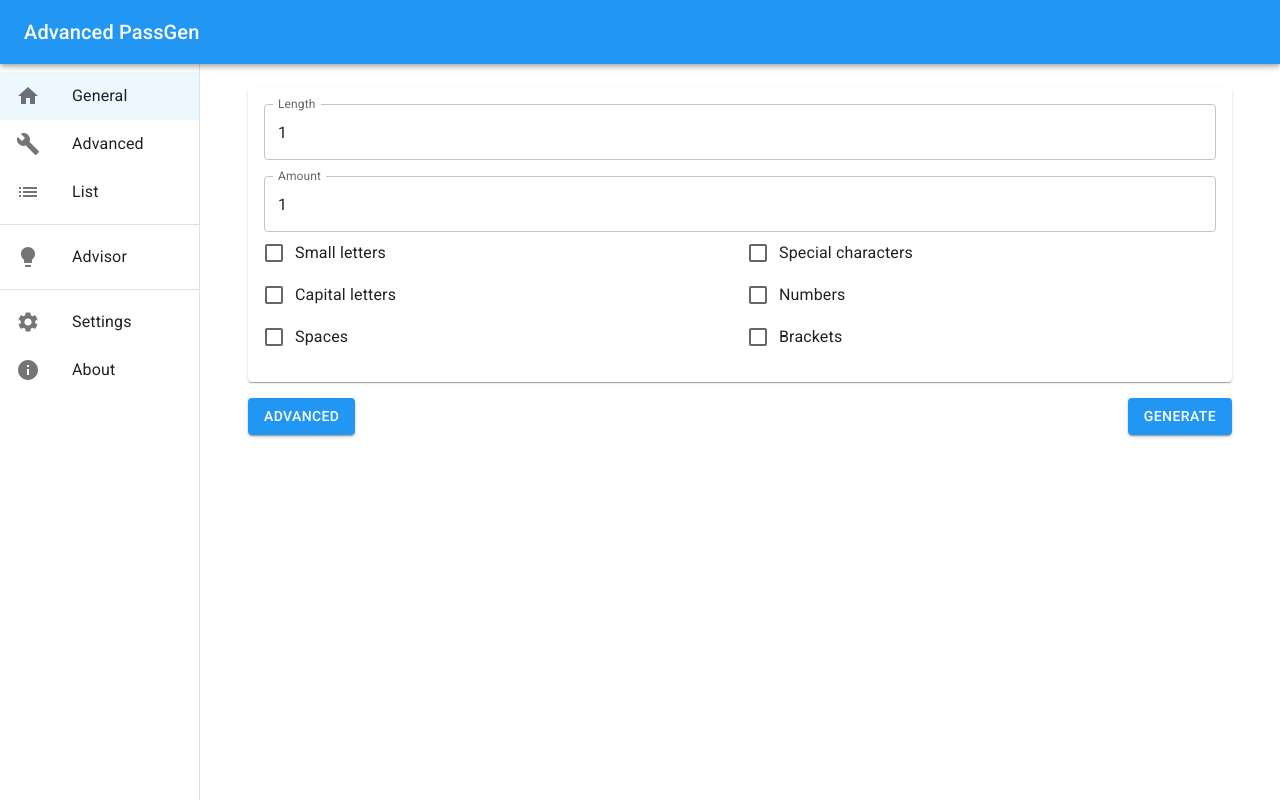
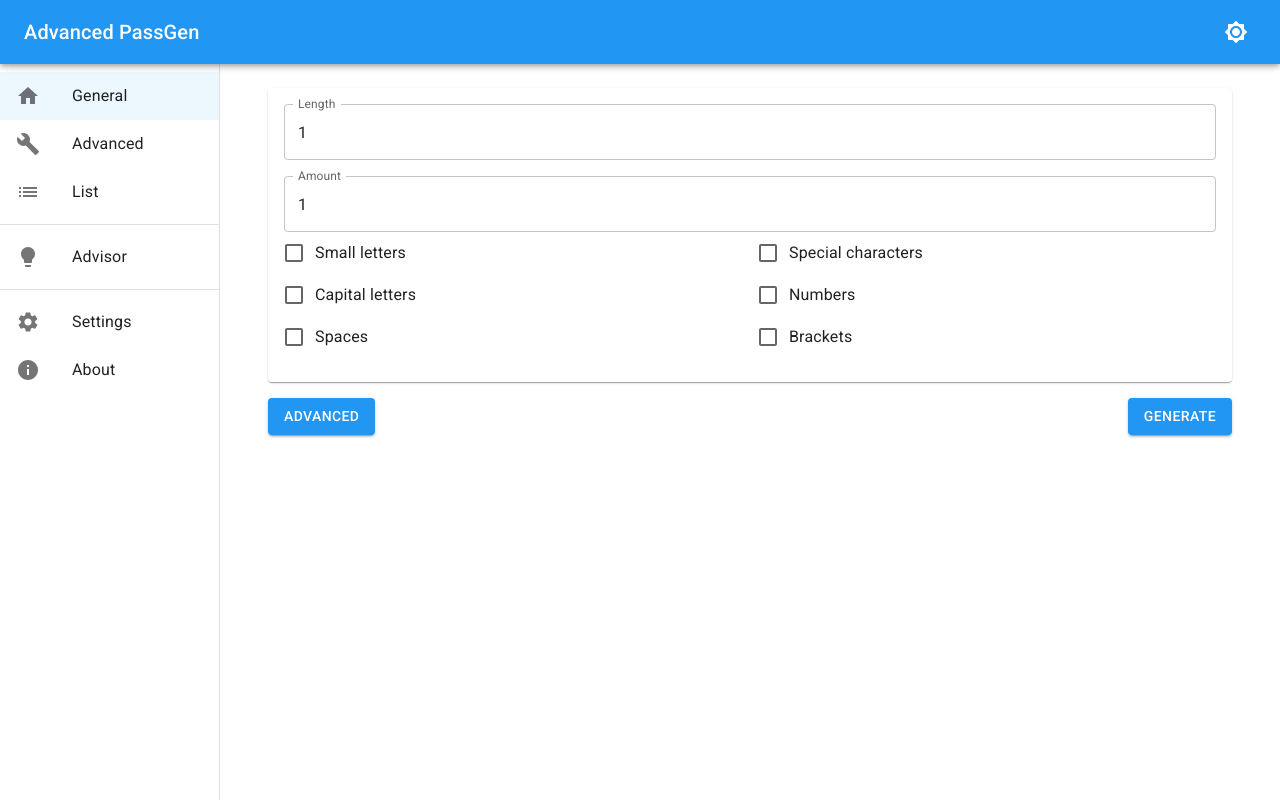
Before and after one commit to CodeDead/Advanced-PassGen, a React (Create React App) app: page / in a window 1280 px wide. Built offline with nearby package versions, Linux system fonts and the light colour scheme.

Commit message:
Added a theme toggle

```diff
--- a/src/components/ClippedDrawer/index.jsx
+++ b/src/components/ClippedDrawer/index.jsx
@@ -18,7 +18,7 @@ import { useContext } from 'react';
 import { useNavigate } from 'react-router-dom';
 import { MainContext } from '../../contexts/MainContextProvider';
 
-const drawerWidth = 200;
+const drawerWidth = 220;
 
 const ClippedDrawer = () => {
   const [state] = useContext(MainContext);
--- a/src/components/TopBar/index.jsx
+++ b/src/components/TopBar/index.jsx
@@ -3,13 +3,24 @@ import AppBar from '@mui/material/AppBar';
 import Toolbar from '@mui/material/Toolbar';
 import Typography from '@mui/material/Typography';
 import { useContext } from 'react';
+import IconButton from '@mui/material/IconButton';
+import Brightness5Icon from '@mui/icons-material/Brightness5';
+import Brightness7Icon from '@mui/icons-material/Brightness7';
+import { setThemeType } from '../../reducers/MainReducer/Actions';
 import { MainContext } from '../../contexts/MainContextProvider';
 
 const TopBar = () => {
-  const [state] = useContext(MainContext);
+  const [state, d1] = useContext(MainContext);
 
-  const { languageIndex } = state;
+  const { languageIndex, themeType } = state;
   const language = state.languages[languageIndex];
+
+  /**
+   * Change the theme style
+   */
+  const changeThemeStyle = () => {
+    d1(setThemeType(themeType === 'dark' ? 'light' : 'dark'));
+  };
 
   return (
     <AppBar position="fixed" sx={{ zIndex: (theme) => theme.zIndex.drawer + 1 }}>
@@ -17,6 +28,10 @@ const TopBar = () => {
         <Typography variant="h6" noWrap component="div">
           {language.appName}
         </Typography>
+        <div style={{ flexGrow: 1 }} />
+        <IconButton color="inherit" onClick={changeThemeStyle}>
+          {themeType === 'dark' ? <Brightness5Icon /> : <Brightness7Icon />}
+        </IconButton>
       </Toolbar>
     </AppBar>
   );
```
